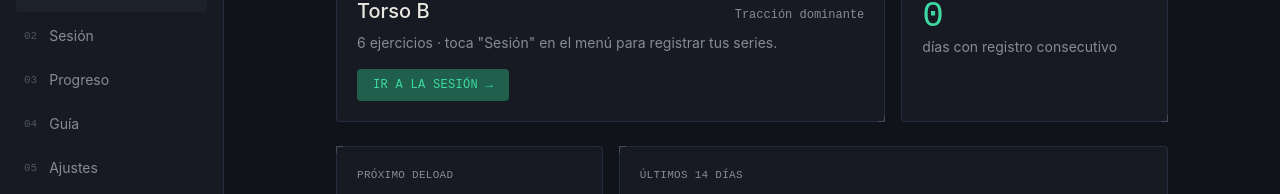
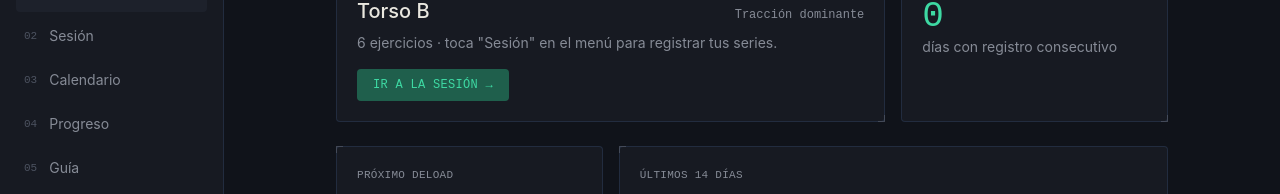
Before and after one commit to csrlop26/fixmaself, a React (Vite) app: page / in a window 1280 px wide. Shown: the part 157-351 px from the top of the page. Built offline with nearby package versions, Linux system fonts and the light colour scheme.

Commit message:
feat: add calendar tab to sidebar nav

```diff
--- a/src/components/Sidebar.jsx
+++ b/src/components/Sidebar.jsx
@@ -1,9 +1,10 @@
 const TABS = [
   { id: "dashboard", label: "Dashboard", num: "01" },
   { id: "session", label: "Sesión", num: "02" },
-  { id: "progress", label: "Progreso", num: "03" },
-  { id: "guide", label: "Guía", num: "04" },
-  { id: "settings", label: "Ajustes", num: "05" },
+  { id: "calendar", label: "Calendario", num: "03" },
+  { id: "progress", label: "Progreso", num: "04" },
+  { id: "guide", label: "Guía", num: "05" },
+  { id: "settings", label: "Ajustes", num: "06" },
 ];
 
 export default function Sidebar({ active, onChange }) {
```
